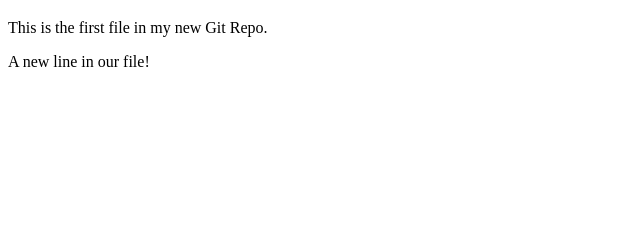
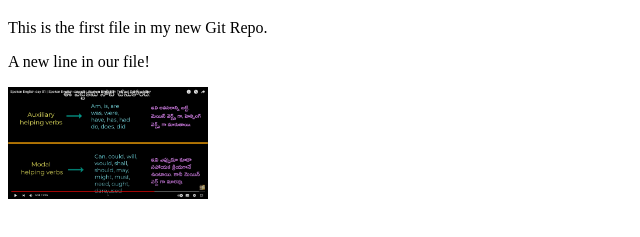
Before and after one commit to Naveenpyla/Git-learn-process, a plain HTML site: page index.html in a window 1280 px wide. Shown: the part 61-298 px from the top of the page, without its empty margins (0-640 px from the left). Drawn offline with Linux system fonts and the light colour scheme.

Commit message:
adding a image and adding image web page

```diff
--- a/index.html
+++ b/index.html
@@ -9,6 +9,7 @@
 <p>This is the first file in my new Git Repo.</p>
 
 <p>A new line in our file!</p>
+<img src="sample.png" width="200"/>
 
 </body>
 </html>
```
Also changed, not shown: sample.png (added).
